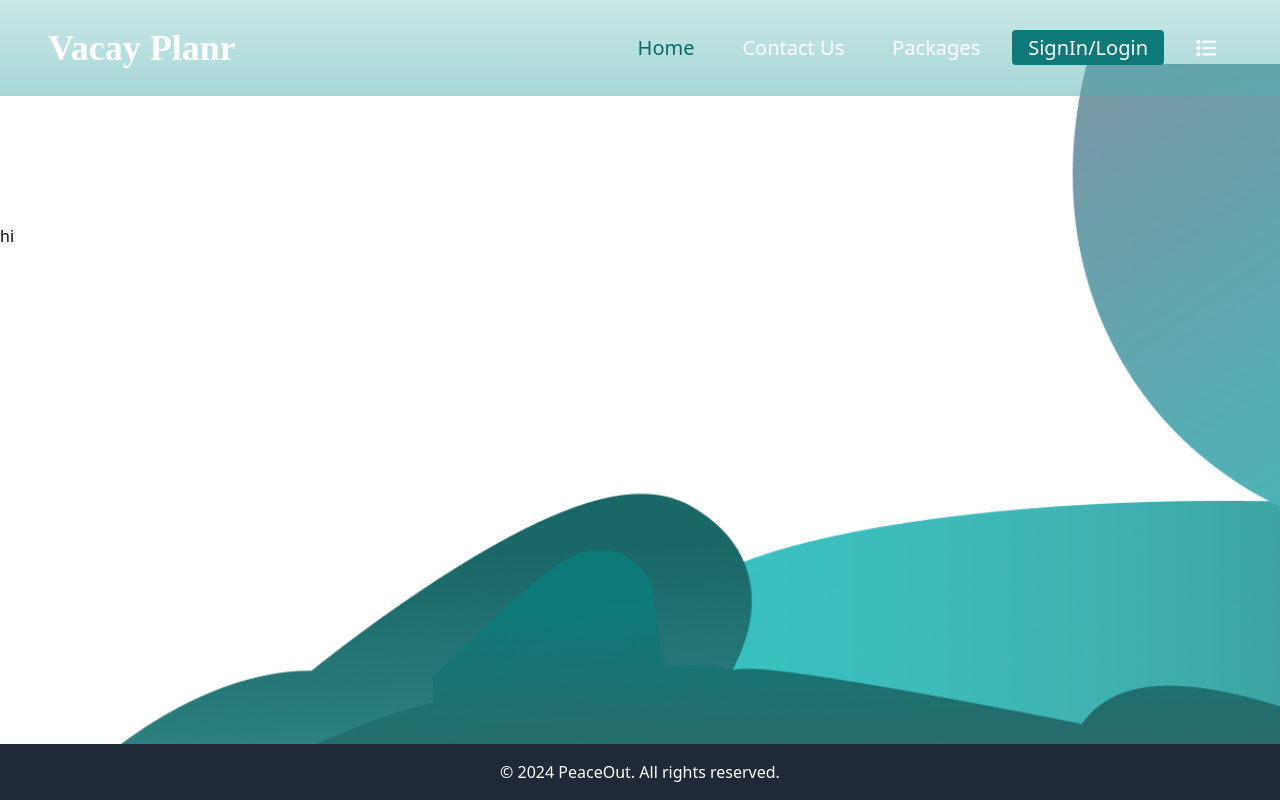
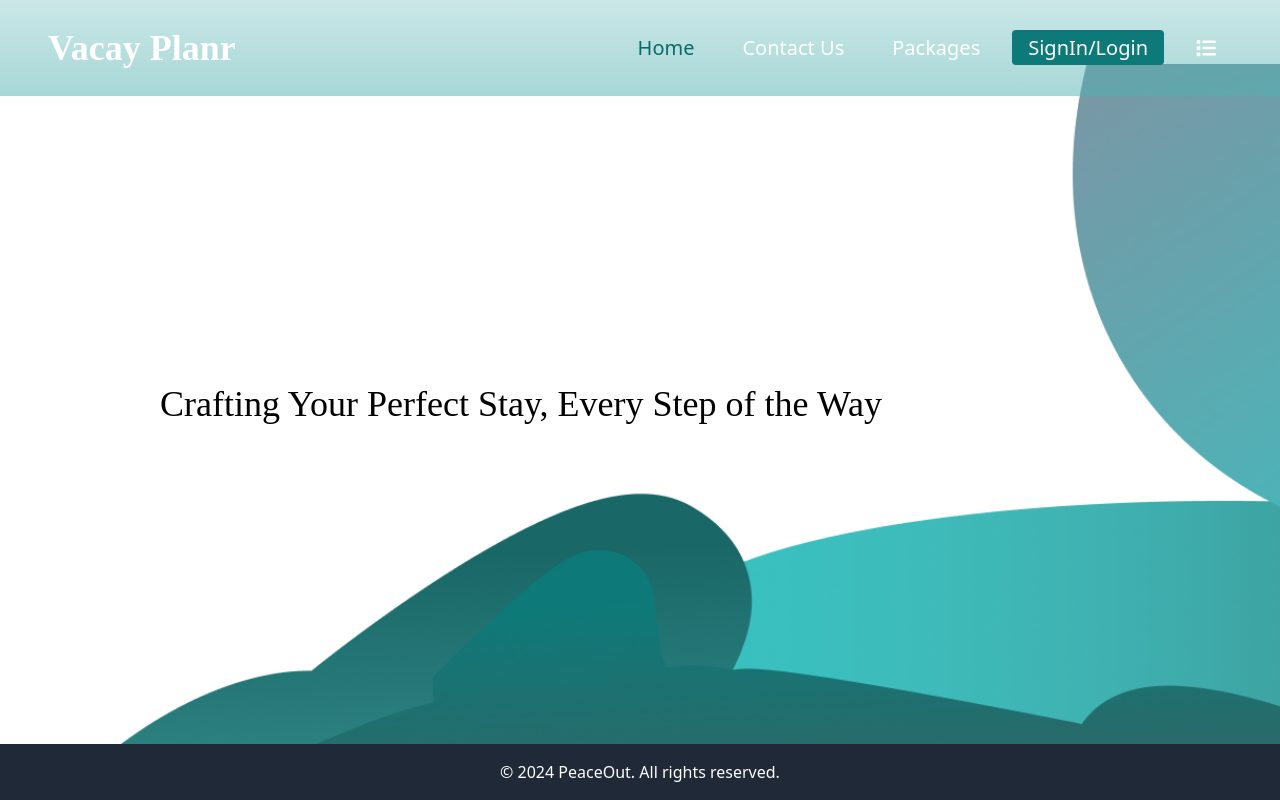
Before and after one commit to SionaDcosta/VacationPlanner, a React (Vite) app in the folder client/: page / in a window 1280 px wide. Built offline with nearby package versions, Linux system fonts and the light colour scheme; a web font is replaced by a local one.

Commit message:
done till here

```diff
--- a/client/src/index.css
+++ b/client/src/index.css
@@ -97,3 +97,15 @@ html, body {
     font-weight: 900;
     font-style: italic;
   }
+
+  .merriweather-regular {
+    font-family: "Merriweather", serif;
+    font-weight: 400;
+    font-style: normal;
+  }
+
+  .merriweather-bold-italic {
+    font-family: "Merriweather", serif;
+    font-weight: 700;
+    font-style: italic;
+  }
--- a/client/src/screens/home/Home.jsx
+++ b/client/src/screens/home/Home.jsx
@@ -1,8 +1,9 @@
 import React from 'react';
 import Frame2 from '../../assets/Frame 2.png'
+import unsplash1 from '../../assets/unsplash1.png'
 const Home = () => {
   return (
-    <div className="pt-24"
+    <div
     style={{
       backgroundImage: `url(${Frame2})`,
       width: '100vw',
@@ -11,7 +12,14 @@ const Home = () => {
       backgroundRepeat: 'no-repeat',
       paddingTop: '160px'
     }}> {/* Add padding to account for fixed navbar and footer */}
-      hi
+      <div>
+        <h1
+        className='p-40 font-merriweather-bold-italic text-4xl'
+        >Crafting Your Perfect Stay, Every Step of the Way</h1>
+      </div>
+      <div style={{ backgroundImage: `url(${unsplash1})` }}>
+
+      </div>
     </div>
   );
 };
--- a/client/tailwind.config.js
+++ b/client/tailwind.config.js
@@ -12,6 +12,9 @@ export default {
       },
       fontFamily: {
         'playwrite-au-vic': ['"Playwrite AU VIC"', 'cursive'],
+        'roboto-medium': ["Roboto", 'sans-serif'],
+        'merriweather-regular':["Merriweather", 'serif'],
+        'merriweather-bold-italic':["Merriweather", 'serif'],
       },
     },
   },
```
